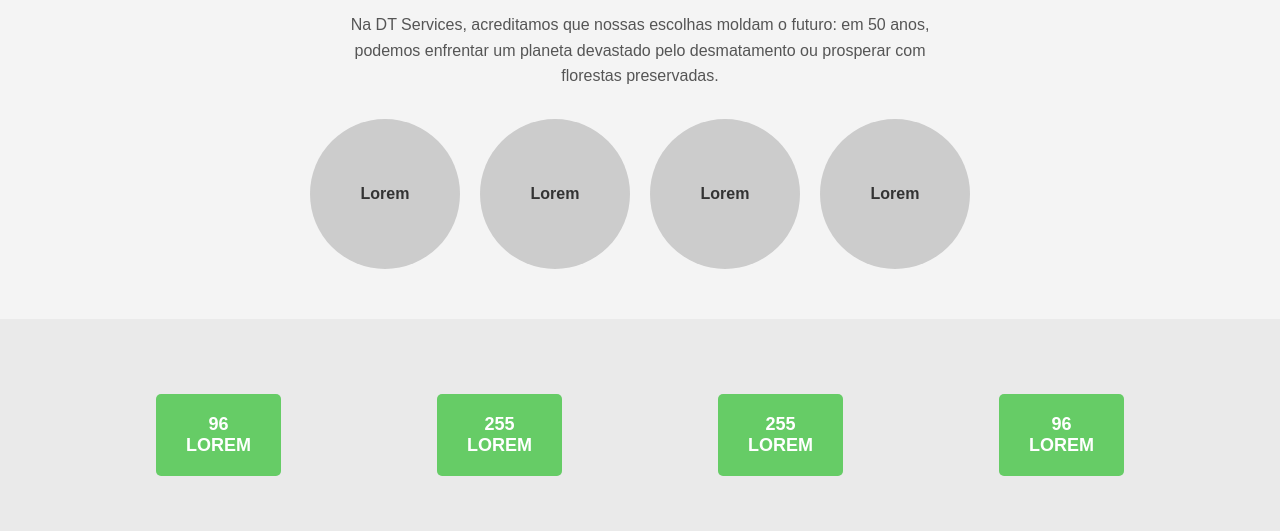
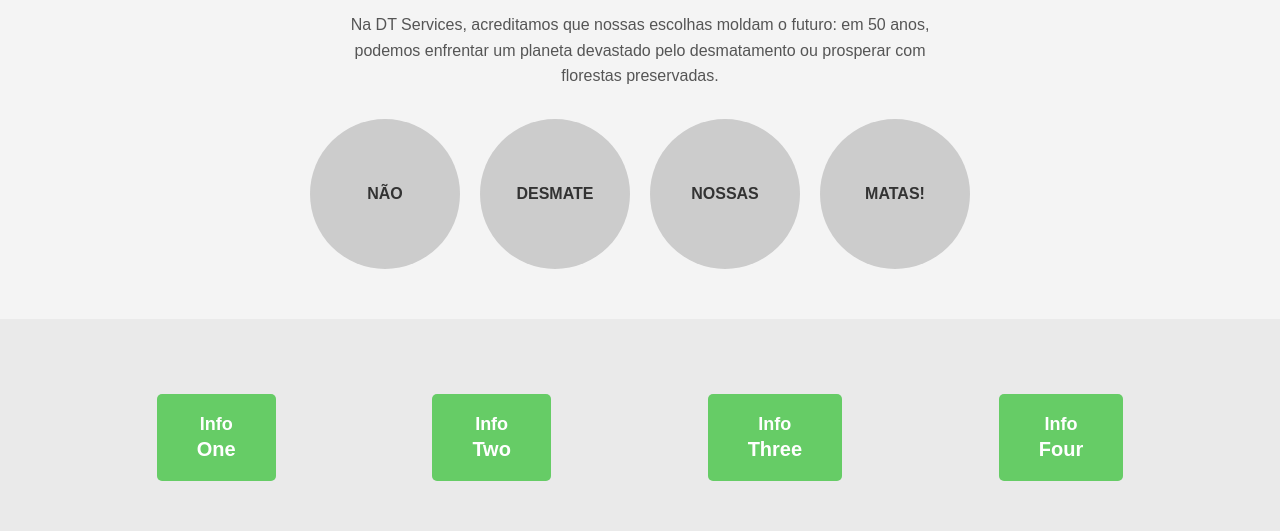
Before and after one commit to senacrs-emti/2024-3MA-freecode-G08, a plain HTML site: page index.html in a window 1280 px wide. Shown: the part 895-1426 px from the top of the page. Drawn offline with Linux system fonts and the light colour scheme.

Commit message:
Dg - 03/13 V-Final

```diff
--- a/index.html
+++ b/index.html
@@ -40,10 +40,10 @@
             </div>
             <p>Na DT Services, acreditamos que nossas escolhas moldam o futuro: em 50 anos, podemos enfrentar um planeta devastado pelo desmatamento ou prosperar com florestas preservadas.</p>
             <div class="icons">
-                <div class="icon">Lorem</div>
-                <div class="icon">Lorem</div>
-                <div class="icon">Lorem</div>
-                <div class="icon">Lorem</div>
+                <div class="icon">NÃO</div>
+                <div class="icon">DESMATE</div>
+                <div class="icon">NOSSAS</div>
+                <div class="icon">MATAS!</div>
             </div>
         </div>
     </section>
@@ -51,10 +51,10 @@
     <!-- Buttons Section -->
     <section class="buttons">
 
-            <button onclick="openModal()">96<br>LOREM</button>
-            <button onclick="openModal()">255<br>LOREM</button>
-            <button onclick="openModal()">255<br>LOREM</button>
-            <button onclick="openModal()">96<br>LOREM</button>
+            <button onclick="openModal()">Info<br><h2>One</h2></button>
+            <button onclick="openModal()">Info<br><h2>Two</h2></button>
+            <button onclick="openModal()">Info<br><h2>Three</h2></button>
+            <button onclick="openModal()">Info<br><h2>Four</h2></button>
 
     </section>
 
--- a/style.css
+++ b/style.css
@@ -131,13 +131,18 @@ nav ul li a:hover {
 .buttons button {
     background-color: #66cc66;
     color: #fff;
-    padding: 20px 30px;
+    padding: 20px 40px;
     border: none;
     border-radius: 5px;
     font-size: 18px;
     font-weight: bold;
     cursor: pointer;
     transition: background-color 0.3s ease;
+}
+
+.buttons h2{
+    margin-top: 3px;
+    font-size: 20px;
 }
 
 .buttons button:hover {
--- a/timeline.css
+++ b/timeline.css
@@ -37,6 +37,10 @@ body {
     width: 50%;
     padding: 20px;
     box-sizing: border-box;
+}
+
+.timeline-event p{
+    margin-top: 10px;
 }
 
 .timeline-event:nth-child(odd) {
```
